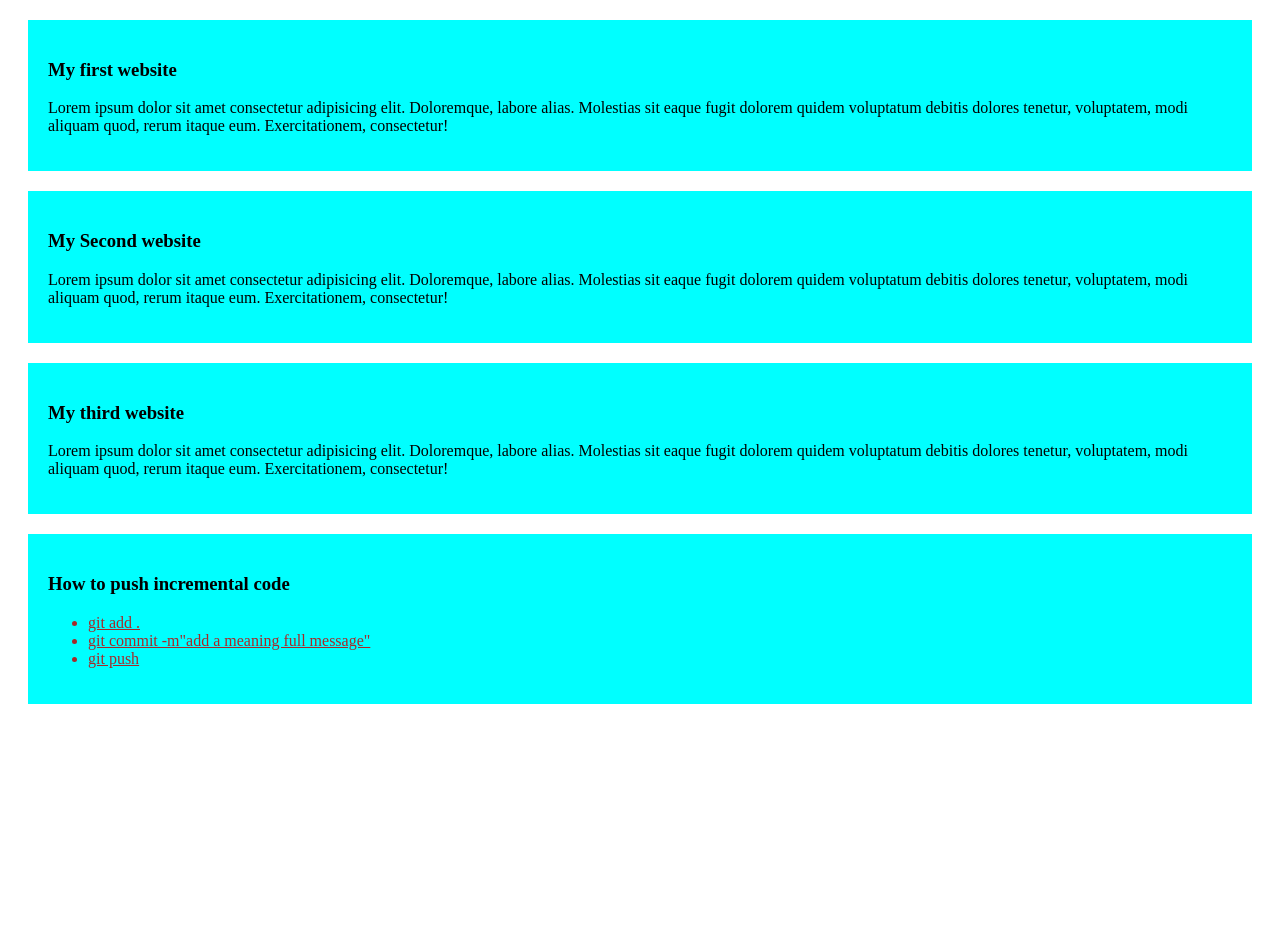
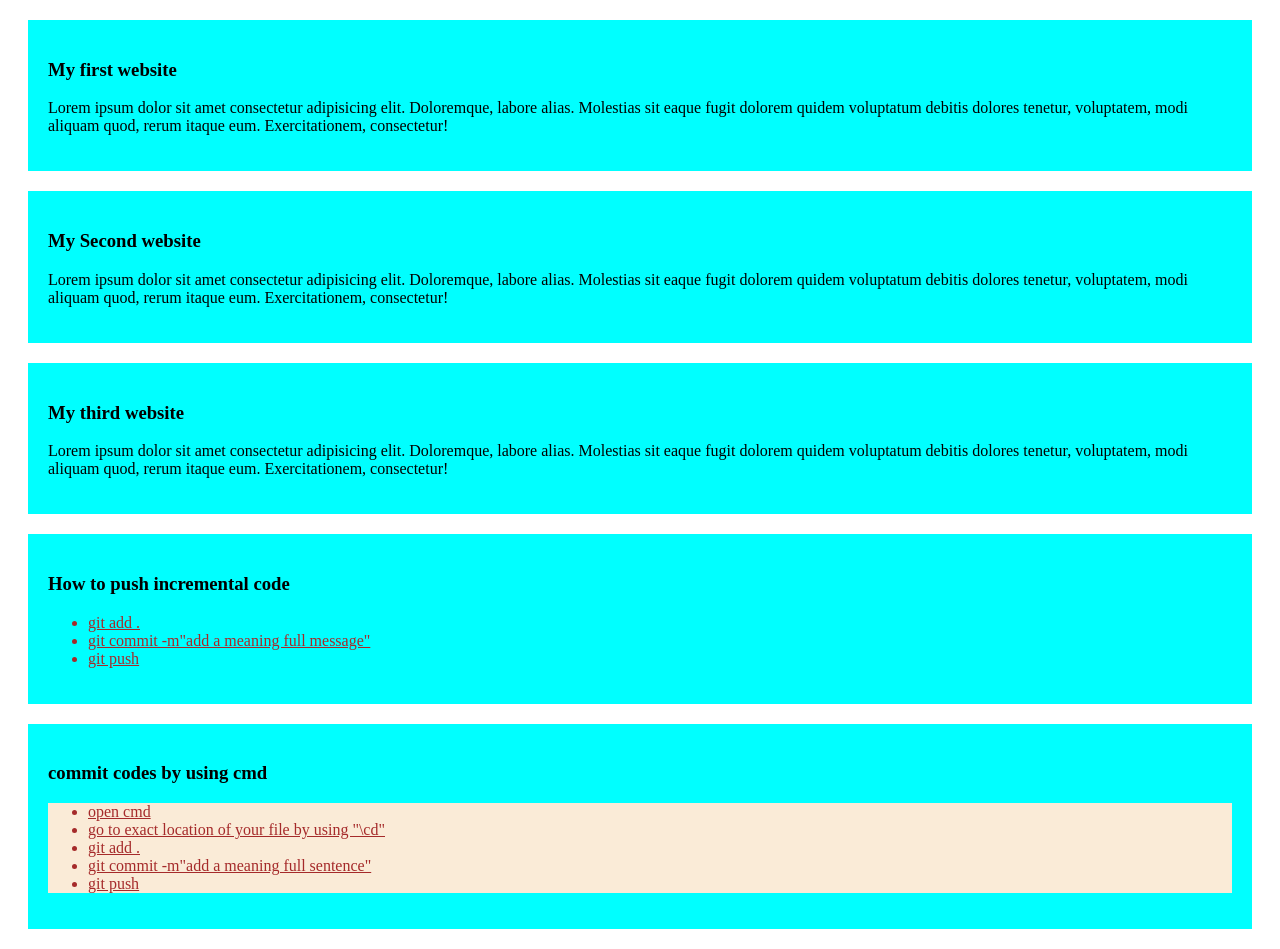
Before and after one commit to binrezat/my-simple-website, a plain HTML site: page index.html in a window 1280 px wide. Before the commit the page ends 800 px from the top, so only its background shows below. Drawn offline with Linux system fonts and the light colour scheme.

Commit message:
adding code by using CMD

```diff
--- a/index.html
+++ b/index.html
@@ -37,5 +37,15 @@
             <li>git push</li>
         </ul>
     </div>
+    <div>
+        <h3>commit codes by using cmd</h3>
+        <ul class="cmd">
+            <li>open cmd</li>
+            <li>go to exact location of your file by using "\cd"</li>
+            <li>git add .</li>
+            <li>git commit -m"add a meaning full sentence"  </li>
+            <li>git push</li>
+        </ul>
+    </div>
 </body>
 </html>
--- a/styles/style.css
+++ b/styles/style.css
@@ -7,3 +7,7 @@ li{
     color: brown;
     text-decoration: underline;
 }
+.cmd{
+    background-color: antiquewhite ;
+    color: darkred;
+}
```
